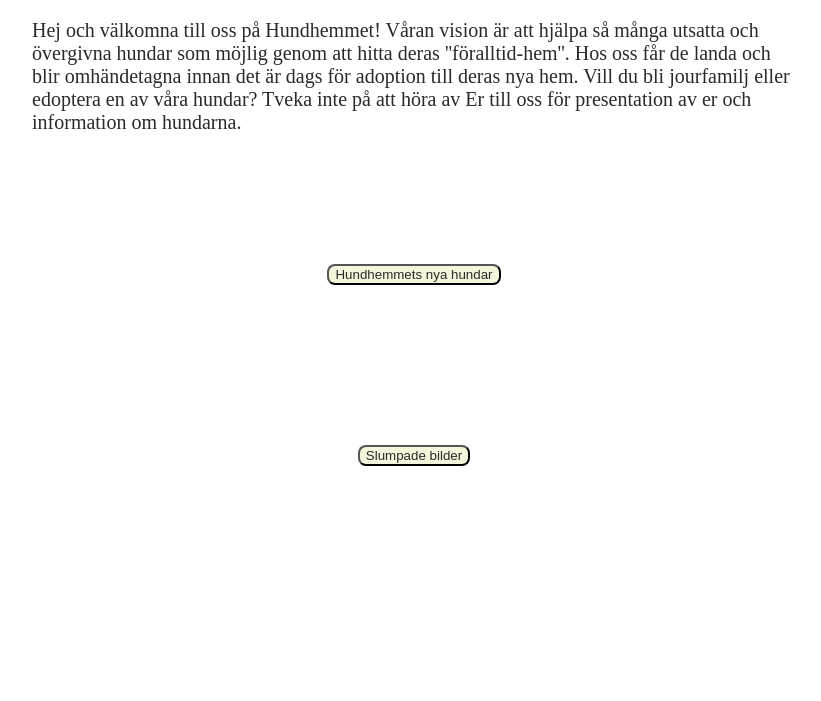
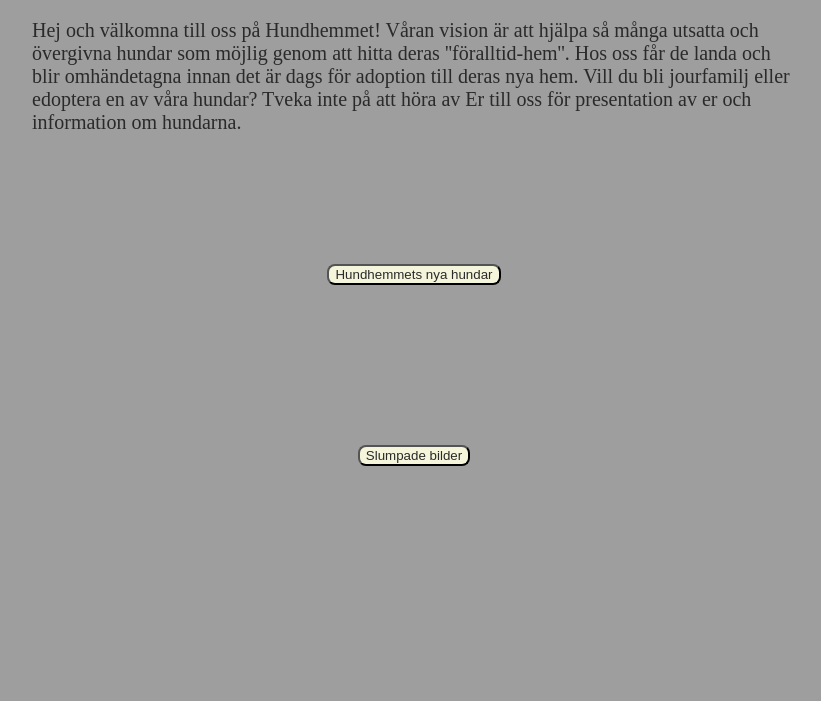
Before and after one commit to Anileveg/FetchUppgift-Hundhem, a plain HTML site: page index.html in a window 1280 px wide. Shown: the part 99-800 px from the top of the page, without its empty margins (226-1047 px from the left). Drawn offline with Linux system fonts and the light colour scheme; the site is published under a folder, as on GitHub Pages, so addresses that start at the root find nothing.

Commit message:
Update style.css

```diff
--- a/style.css
+++ b/style.css
@@ -1,5 +1,5 @@
 body{
-    background-image: url(/trent-jackson-PGgk_TgIq7w-unsplash.jpg);
+    background-image: url(trent-jackson-PGgk_TgIq7w-unsplash.jpg);
     background-repeat: no-repeat;
     background-size: cover;
 
```
